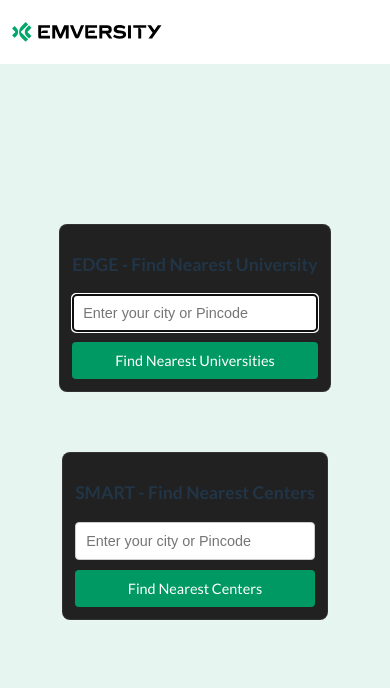
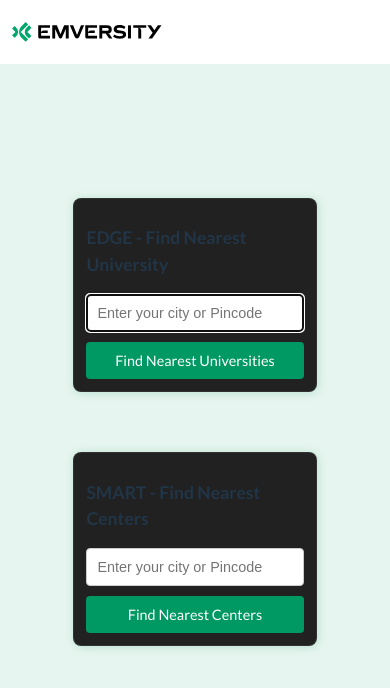
Before and after one commit to ajayghodake/NearestUniversities, a React (Vite) app: page / in a window 390 px wide. Shown: the top 688 px of the page. Built offline with nearby package versions, Linux system fonts and the light colour scheme.

Commit message:
code updated

```diff
--- a/src/App.css
+++ b/src/App.css
@@ -22,13 +22,12 @@
 .container {
   background: rgb(33, 33, 33);
   max-width: 500px;
-  /* margin: 40px auto; */
+  margin: 40px auto;
   margin: 40px 40px;
   padding: 20px;
   border-radius: 8px;
   border: 0.5px solid rgba(255, 255, 255, 0.073);
-  /* box-shadow: 4 20 10px rgba(255, 255, 255, 0.9); */
-  box-shadow: 1px 1px 10px rgba(255, 255, 255, 0.2);
+  box-shadow: 1px 1px 10px rgba(0, 152, 99, 0.2);
 }
 
 .title {
@@ -68,6 +67,7 @@
   margin-top: 20px;
 }
 
+
 .subtitle {
   font-size: 1.2rem;
   font-weight: 600;
@@ -106,7 +106,7 @@
   }
 
   .container {
-    max-width: 90%;
+    max-width: 80%;
     margin: 20px auto;
     padding: 16px;
   }
@@ -115,7 +115,7 @@
 /* Mobile (480px and below) */
 @media screen and (max-width: 480px) {
   .container {
-    max-width: 95%;
+    max-width: 80%;
     padding: 12px;
   }
 }
```
